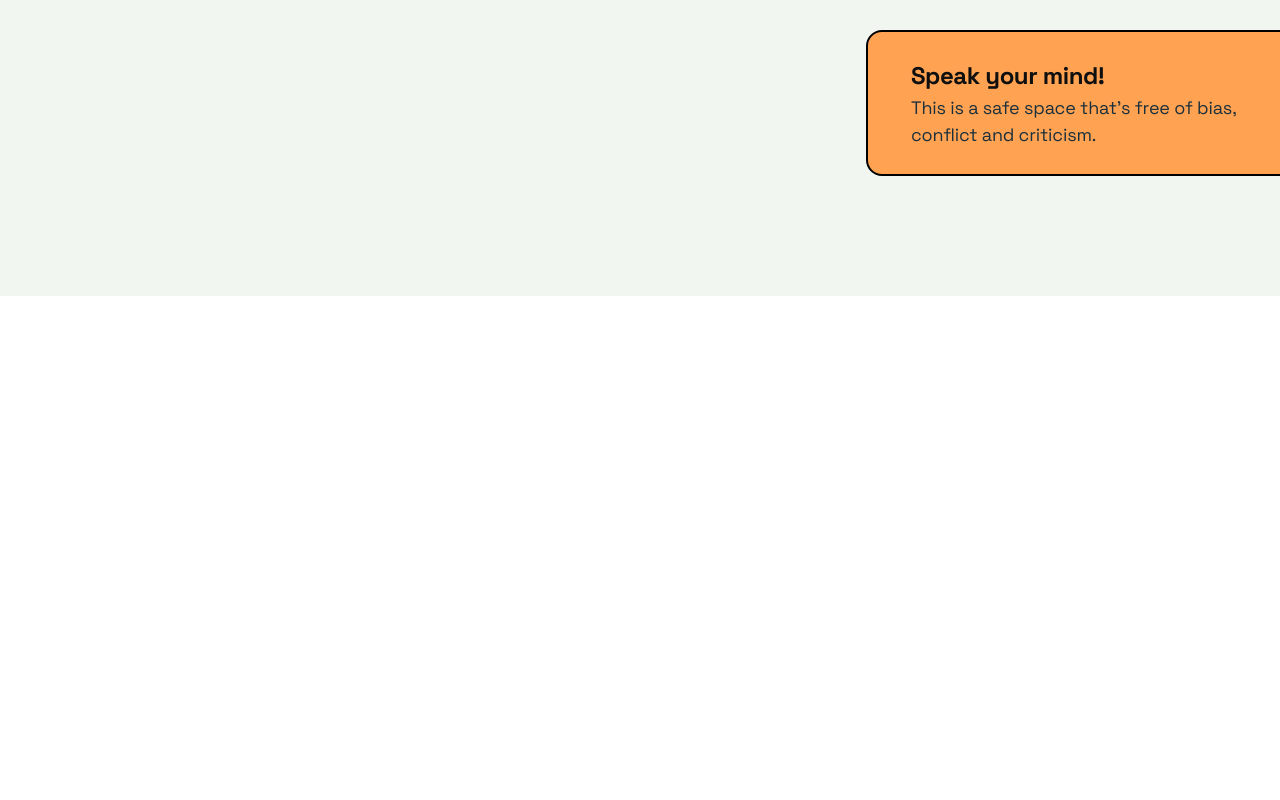
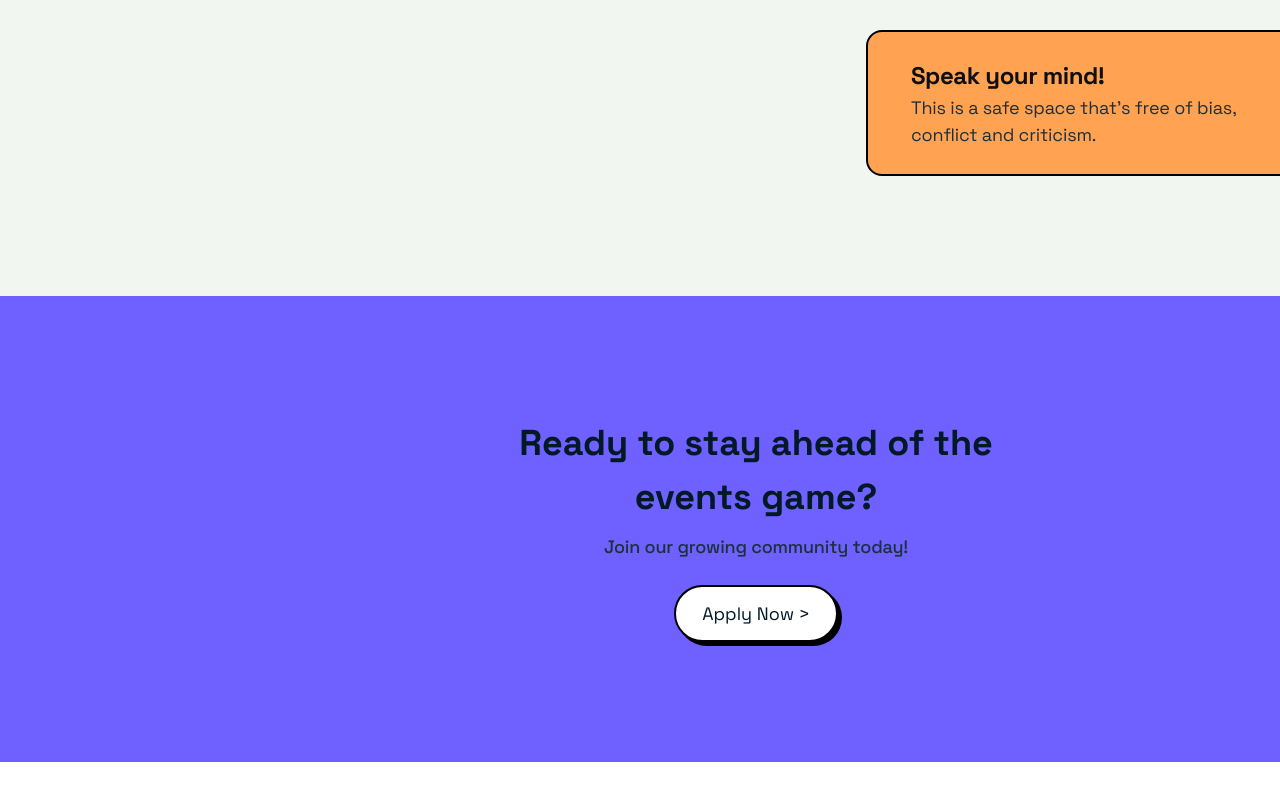
Before and after one commit to realMohammadH/hybridstateofmind, a Vue app: page / in a window 1280 px wide. Shown: the part 3142-3942 px from the top of the page. Before the commit the page ends 3918 px from the top, so only its background shows below. Built offline with nearby package versions, Linux system fonts and the light colour scheme.

Commit message:
Event Leader Ship section and Button

```diff
--- a/src/components/layouts/Wrapper.js
+++ b/src/components/layouts/Wrapper.js
@@ -1,5 +1,6 @@
 import { h } from "vue";
 export const wrapper = (props, { slots }) => {
+  const align = props.align
   return h(
     "div",
     {
@@ -9,6 +10,7 @@ export const wrapper = (props, { slots }) => {
         height: props.height,
         margin: props.margin,
         padding: props.padding,
+        textAlign: align
       },
     },
     slots
--- a/src/components/pages/EventLeadership.vue
+++ b/src/components/pages/EventLeadership.vue
@@ -2,10 +2,25 @@
 </script>
 
 <template>
-  <section-wrapper> </section-wrapper>
-
+  <section-wrapper class="event-leader-ship">
+    <container>
+      <wrapper width="520px" align="center">
+        <section-title margin="0 0 9px"
+          >Ready to stay ahead of the events game?</section-title
+        >
+        <section-sub-title margin="0 0 24px"
+          >Join our growing community today!</section-sub-title
+        >
+        <app-button background="white" color="#031926" padding="13px 26px"
+          >Apply Now ></app-button
+        >
+      </wrapper>
+    </container>
+  </section-wrapper>
 </template>
 
 <style scoped>
-
+.event-leader-ship {
+  background-color: var(--primary-color);
+}
 </style>
--- a/src/components/ui/AppButton.vue
+++ b/src/components/ui/AppButton.vue
@@ -1,22 +1,36 @@
 <script setup>
-import { ref } from "vue";
+import { ref, defineProps } from "vue";
+const props = defineProps({
+  background: {
+    type: String,
+  },
+  color: {
+    type: String,
+  },
+  padding: {
+    type: String,
+  },
+});
+
+const btnStyle = ref({
+  backgroundColor: props.background,
+  color: props.color,
+  padding: props.padding,
+});
 </script>
 
 <template>
-  <a class="btn">
+  <a class="btn" :style="btnStyle">
     <slot />
   </a>
 </template>
 
 <style scoped>
 .btn {
-  display: grid;
-  place-items: center;
+  display: inline-block;
   background-color: #6e61ff;
   border-radius: 50vw;
   color: white;
-  width: 166px;
-  height: 56px;
   font-size: 18px;
   text-align: center;
   border: 2px solid black;
--- a/src/main.js
+++ b/src/main.js
@@ -5,19 +5,19 @@ import SectionWrapper from "./components/layouts/SectionWrapper.vue";
 import { container } from "./components/layouts/Container";
 import Flex from "./components/layouts/Flex.vue";
 import Grid from "./components/layouts/Grid.vue";
-import AppButton from "./components/ui/AppButton.vue";
 import Card from "./components/ui/Card.vue";
 import FloatImage from "./components/ui/FloatImage.vue";
 import { wrapper } from "./components/layouts/Wrapper";
 import SectionTitle from "./components/ui/SectionTitle.vue";
 import SectionSubTitle from "./components/ui/SectionSubTitle.vue";
+import AppButton from './components/ui/AppButton.vue'
 const app = createApp(App);
+app.component('app-button',AppButton)
 app.component("section-sub-title", SectionSubTitle);
 app.component("section-title", SectionTitle);
 app.component("wrapper", wrapper);
 app.component("float-image", FloatImage);
 app.component("card", Card);
-app.component("app-component", AppButton);
 app.component("grid", Grid);
 app.component("flex", Flex);
 app.component("container", container);
```
